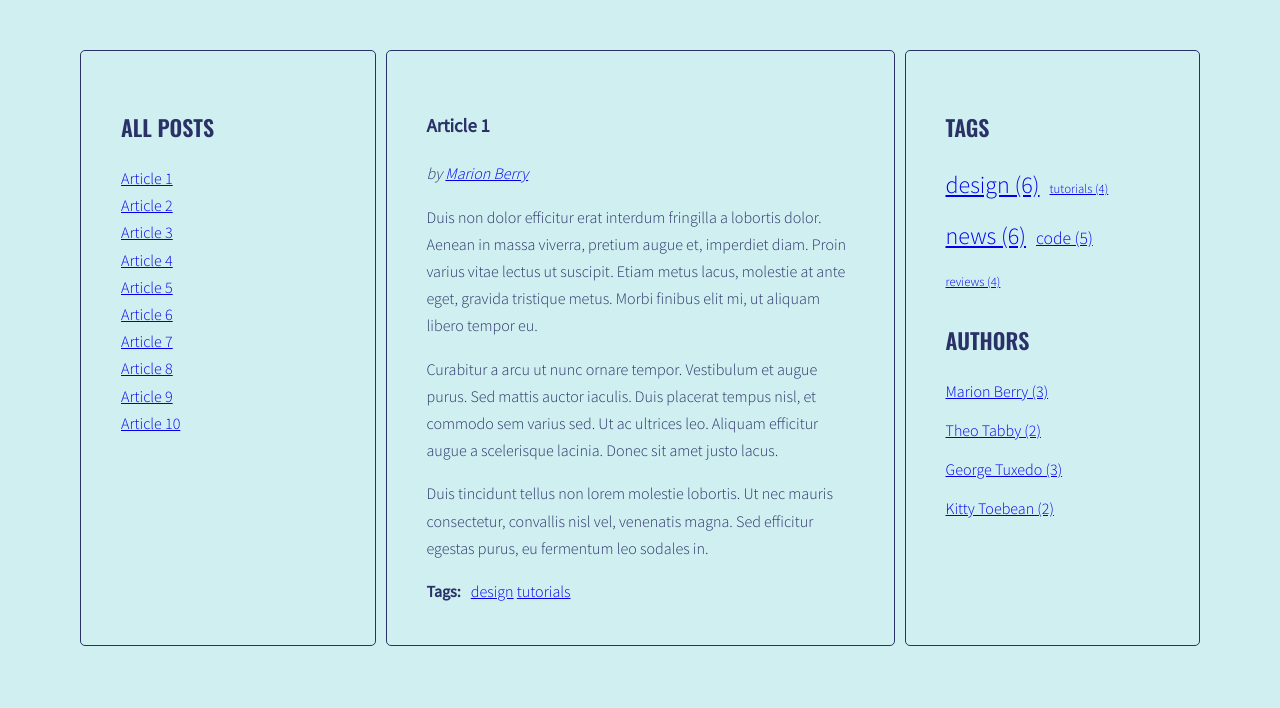
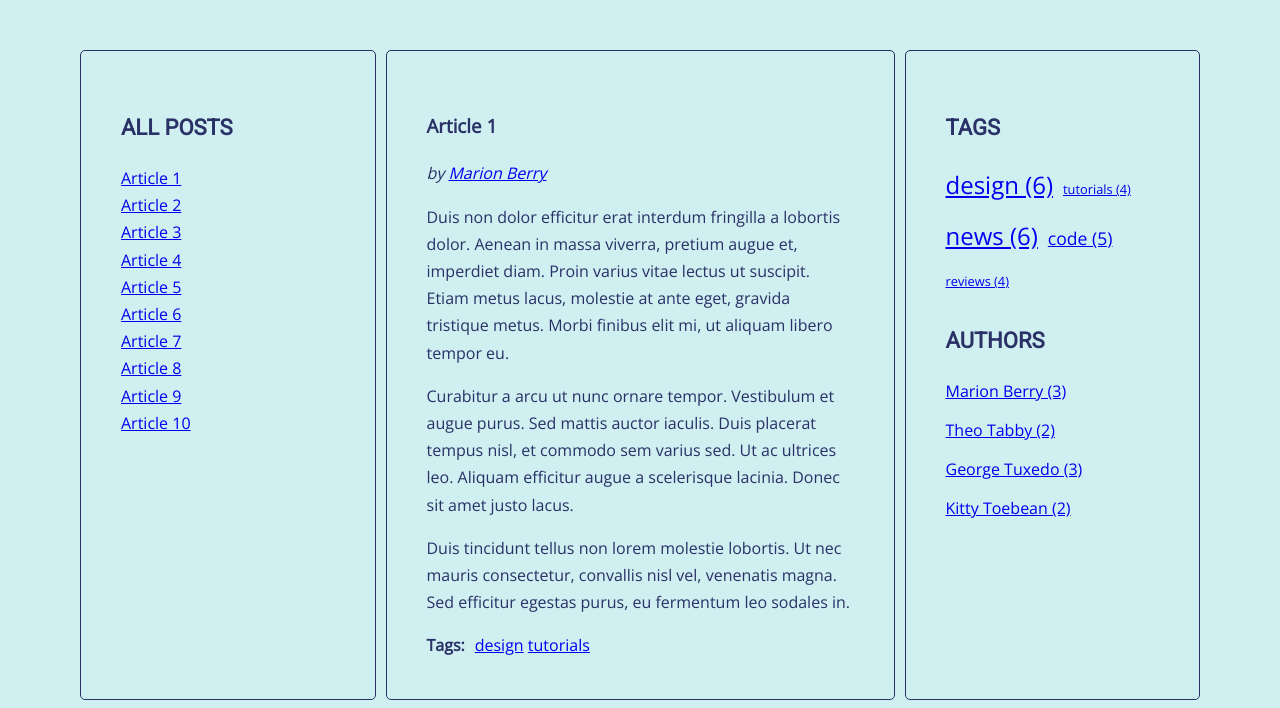
Before and after one commit to gabarela/javascript-blog, a website: page index.html in a window 1280 px wide. Shown: the part 137-845 px from the top of the page. Before the commit the page ends 800 px from the top, so only its background shows below. Drawn offline with nearby package versions, Linux system fonts and the light colour scheme.

Commit message:
SCSS font change

```diff
--- a/index.html
+++ b/index.html
@@ -3,7 +3,7 @@
 <head>
 	<meta charset="UTF-8">
 	<title>Blog Modul 5</title>
-	<link href="https://fonts.googleapis.com/css?family=Josefin+Sans|Oswald:400,600|Press+Start+2P|Source+Sans+Pro:300,400&display=swap&subset=latin-ext" rel="stylesheet">
+	<link href="https://fonts.googleapis.com/css?family=Josefin+Sans|Open+Sans:300,400|Press+Start+2P|Roboto&display=swap&subset=latin-ext" rel="stylesheet">
 	<link rel="stylesheet" href="css/style.css">
 </head>
 <body>
--- a/sass/style.scss
+++ b/sass/style.scss
@@ -6,8 +6,8 @@ $color-light: #cfeff1;
 $color-dark: #2a3166;
 
 $font-logo: 'Press Start 2P', cursive;
-$font-header: 'Oswald', sans-serif;
-$font-text: 'Source Sans Pro', sans-serif;
+$font-header: 'Roboto', sans-serif;
+$font-text: 'Open Sans', sans-serif;
 
 
 /* Global */
```
Also changed, not shown: css/style.css, 1 other file.
